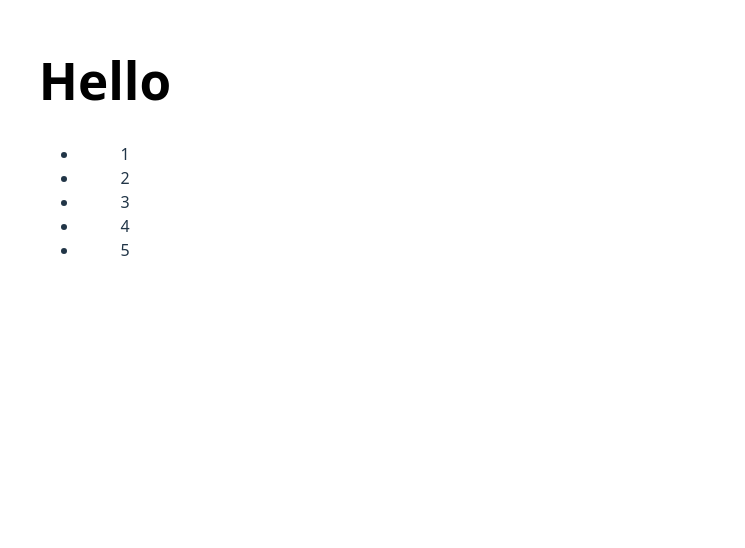
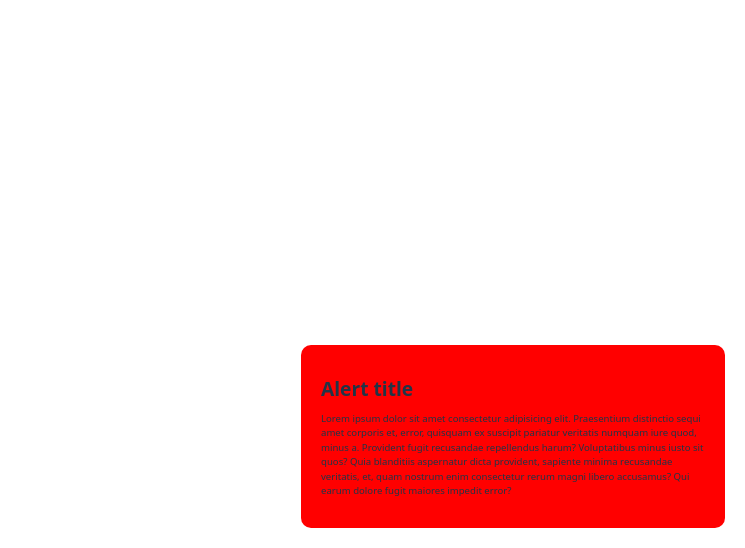
Before and after one commit to TeGuisho/OpenWare, a React (Vite) app: page / in a window 1280 px wide. Shown: the part 252-800 px from the top of the page, without its empty margins (535-1280 px from the left). Built offline with nearby package versions, Linux system fonts and the light colour scheme.

Commit message:
feat: ajout de notification

```diff
--- a/src/App.jsx
+++ b/src/App.jsx
@@ -1,18 +1,13 @@
 import { useState } from 'react'
 import reactLogo from './assets/react.svg'
 import viteLogo from '/vite.svg'
-import './App.css'
-import NavBar from './NavBar'
 
+import Screen from './pages/Screen'
 
 function App() {
-  const i = 5;
-
-  console.log(i);
-
   return (
     <>
-      <NavBar></NavBar>
+      <Screen/>
     </>
   )
 }
--- a/src/NavBar.jsx
+++ /dev/null
@@ -1,17 +0,0 @@
-import React from "react";
-import './NavBar.css';
-
-export default function NavBar() {
-    return(
-        <>
-            <h1>Hello</h1>
-            <ul>
-                <li>1</li>
-                <li>2</li>
-                <li>3</li>
-                <li>4</li>
-                <li>5</li>
-            </ul>
-        </>
-    )
-}
--- /dev/null
+++ b/src/components/Notification.css
@@ -0,0 +1,17 @@
+ .notification {
+    position: absolute;
+    right: 20px;
+    bottom: 20px;
+    width: 30vw;
+    padding: 20px;
+    border-radius: 10px;
+    background-color: red;
+}
+
+.notif-content > h1  {
+    font-size: 1.2rem;
+}
+
+.notif-content > p {
+    font-size: .6rem;
+}
--- /dev/null
+++ b/src/components/Notification.jsx
@@ -0,0 +1,18 @@
+import React from "react";
+import './Notification.css';
+
+export default function Notification() {
+    return (
+        <div className="notification">
+            <div className="notif-title">
+
+            </div>
+            <div className="notif-content">
+                <h1>Alert title</h1>
+                <p>Lorem ipsum dolor sit amet consectetur adipisicing elit. Praesentium distinctio sequi amet corporis et, error, quisquam ex suscipit pariatur veritatis numquam iure quod, minus a. Provident fugit recusandae repellendus harum?
+                Voluptatibus minus iusto sit quos? Quia blanditiis aspernatur dicta provident, sapiente minima recusandae veritatis, et, quam nostrum enim consectetur rerum magni libero accusamus? Qui earum dolore fugit maiores impedit error?</p>
+            </div>
+
+        </div>
+    );
+}
--- /dev/null
+++ b/src/components/index.jsx
@@ -0,0 +1 @@
+export {default as Notification} from './Notification';
--- /dev/null
+++ b/src/pages/Screen.jsx
@@ -0,0 +1,11 @@
+import { Notification } from '../components/index';
+import './Screen.css';
+
+
+export default function Screen() {
+    return (
+        <div className="screen">
+            <Notification/>
+        </div>
+    );
+}
```
Also changed, not shown: src/pages/Screen.css (added).
